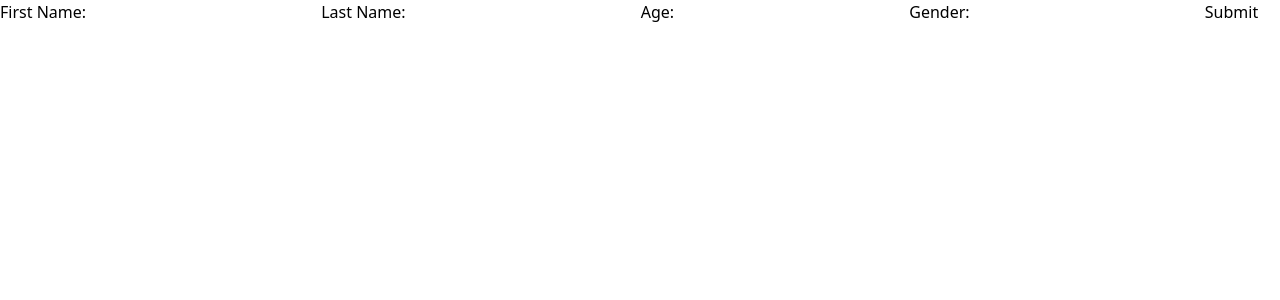
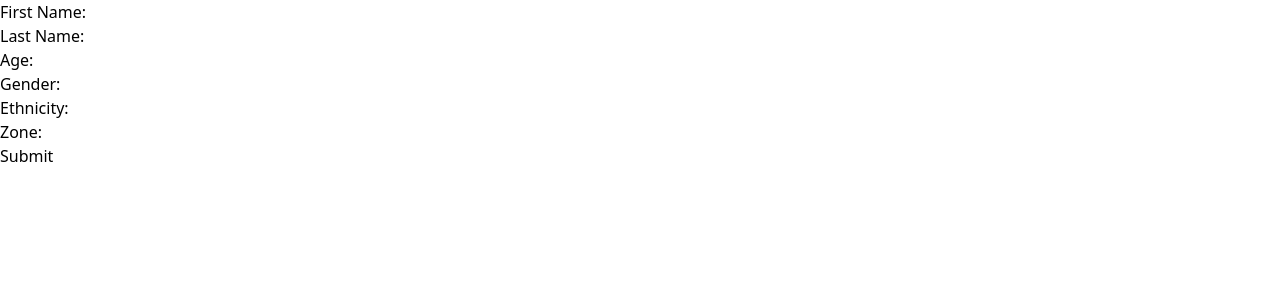
Before and after one commit to JumboCode/breaktime, a React (Vite) app in the folder frontend/breaktime/: page / in a window 1280 px wide. Shown: the top 300 px of the page. Built offline with nearby package versions, Linux system fonts and the light colour scheme.

Commit message:
Added ethnicity and zone field

```diff
--- a/frontend/breaktime/src/components/userSignup.jsx
+++ b/frontend/breaktime/src/components/userSignup.jsx
@@ -6,7 +6,9 @@ function UserSignup() {
         firstName: '',
         lastName: '',
         age: '',
-        gender: ''
+        gender: '',
+        ethnicity: '',
+        zone: ''
     });
 
 
@@ -16,7 +18,7 @@ function UserSignup() {
             ...prevData,
             [id]: value
         }));
-    }
+    };
 
     return (
         <form>
@@ -27,6 +29,8 @@ function UserSignup() {
                 value={formData.firstName}
                 onChange={handleChange}>
             </input>
+            <br></br>
+
             <label htmlFor="lastName">Last Name: </label>
             <input
                 type="text"
@@ -34,6 +38,8 @@ function UserSignup() {
                 value={formData.lastName}
                 onChange={handleChange}>
             </input>
+            <br></br>
+
             <label htmlFor="age">Age: </label>
             <input
                 type="number"
@@ -41,6 +47,8 @@ function UserSignup() {
                 value={formData.age}
                 onChange={handleChange}>
             </input>
+            <br></br>
+
             <label htmlFor="gender">Gender: </label>
             <input
                 type="text"
@@ -48,6 +56,25 @@ function UserSignup() {
                 value={formData.gender}
                 onChange={handleChange}>
             </input>
+            <br></br>
+
+            <label htmlFor="ethnicity">Ethnicity: </label>
+            <input
+                type="text"
+                id="ethnicity"
+                value={formData.ethnicity}
+                onChange={handleChange}>
+            </input>
+            <br></br>
+
+            <label htmlFor="zone">Zone: </label>
+            <input
+                type="text"
+                id="zone"
+                value={formData.zone}
+                onChange={handleChange}>
+            </input>
+            <br></br>
             <button type="submit">Submit</button>
         </form>);
 }
```
